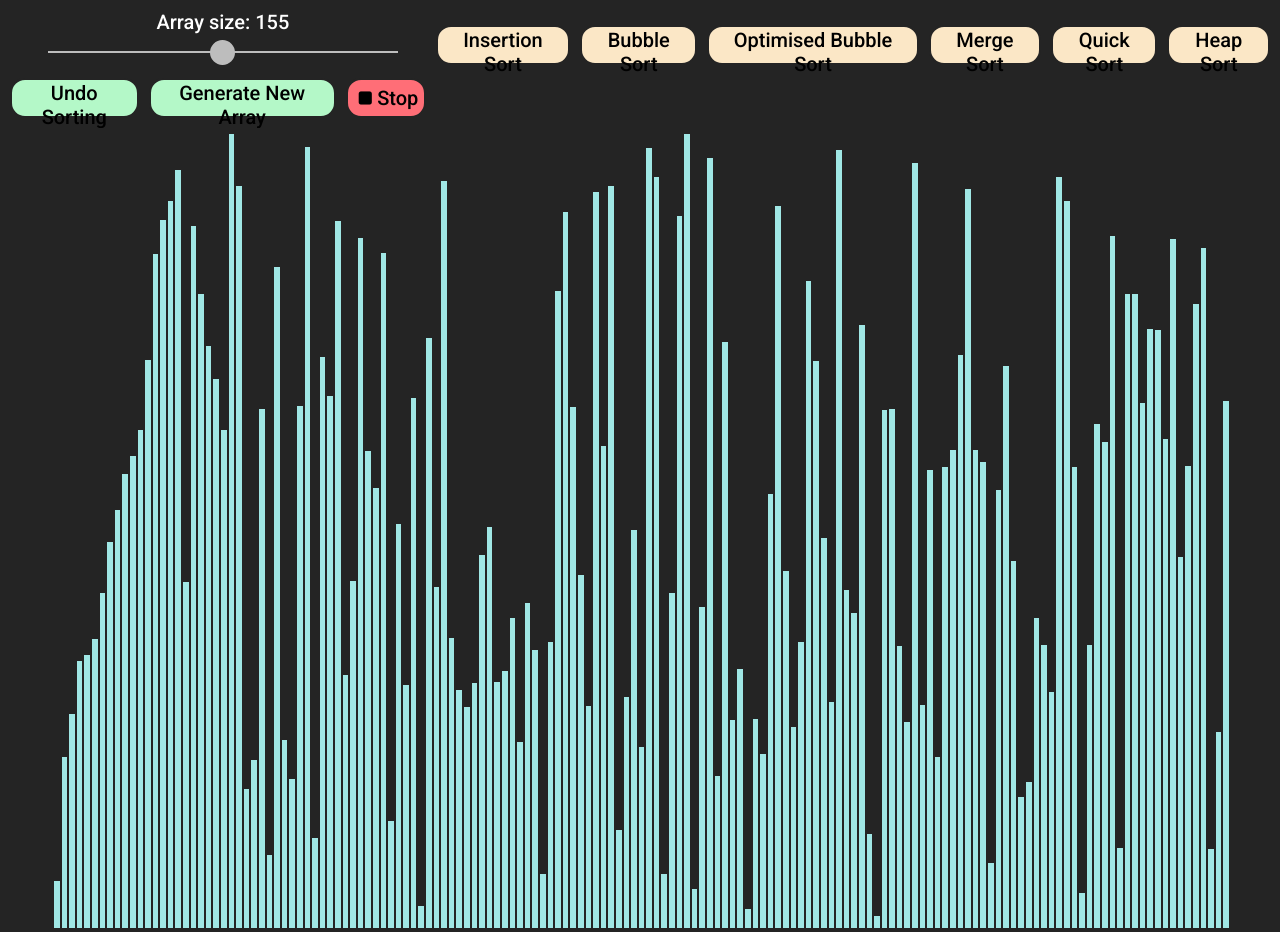
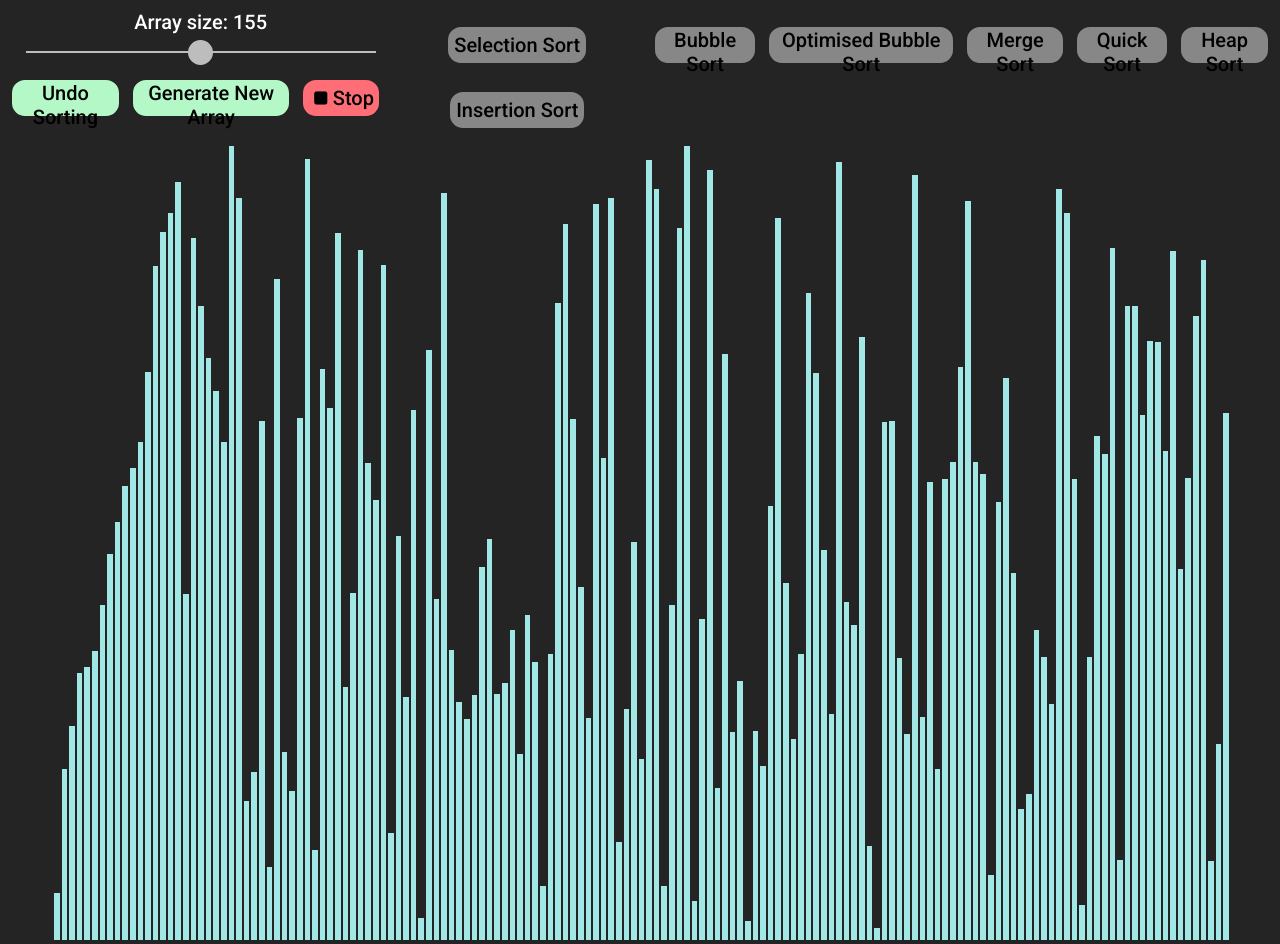
Before and after one commit to dinz0014/sorting-visualiser, a React (Create React App) app: page / in a window 1280 px wide. Both pictures are taken after a click on the button "Insertion Sort". Built offline with nearby package versions, Linux system fonts and the light colour scheme.

Commit message:
Updated the code to use isSorting from state to enable/disable buttons

```diff
--- a/src/SortingVisualiser/SortingVisualiser.tsx
+++ b/src/SortingVisualiser/SortingVisualiser.tsx
@@ -36,7 +36,8 @@ export default class SortingVisualiser extends React.Component<SortVizProps, Sor
         this.state = {
             currArray: [],
             barColours: [],
-            size: Math.floor((props.maxSize + props.minSize) / 2)
+            size: Math.floor((props.maxSize + props.minSize) / 2),
+            isSorting: false
         };
     }
 
@@ -100,8 +101,7 @@ export default class SortingVisualiser extends React.Component<SortVizProps, Sor
 
     // Process the animations in an array of animations
     processAnimations(): void {
-        this.stopAnimations();
-
+        this.currAnimIndex = 0;
         this.animationIntervalID = setInterval(() => {
             this.animate();
         }, this.getAnimationDelay());
@@ -112,7 +112,6 @@ export default class SortingVisualiser extends React.Component<SortVizProps, Sor
         if (this.currAnimIndex === this.animationArray.length) {
             this.stopAnimations();
             this.animationArray = [];
-            this.currAnimIndex = 0;
             return;
         }
 
@@ -159,68 +158,45 @@ export default class SortingVisualiser extends React.Component<SortVizProps, Sor
         this.revertBarColours();
         if (this.animationIntervalID !== undefined) {
             clearInterval(this.animationIntervalID);
-            this.revertBarColours();
+            this.setState({ isSorting: false });
         }
     }
 
-    // Visualises the execution of selection sort
-    visualiseSelectionSort(): void {
-        this.animationArray = getSelectionSortAnimations([...this.state.currArray]);
+    // Visualises the sorting with the help of a type that is passed in as a string
+    visualiseSort(sortType: string): void {
+        this.setState({ isSorting: true });
+
+        switch (sortType) {
+            case 'select':
+                this.animationArray = getSelectionSortAnimations([...this.state.currArray]);
+                break;
+            case 'insert':
+                this.animationArray = getInsertionSortAnimations([...this.state.currArray]);
+                break;
+            case 'bubble':
+                this.animationArray = getBubbleSortAnimations([...this.state.currArray]);
+                break;
+            case 'opt_bubble':
+                this.animationArray = getOptimisedBubbleSortAnimations([...this.state.currArray]);
+                break;
+            case 'merge':
+                this.animationArray = getIterativeMergeSortAnimations([...this.state.currArray]);
+                break;
+            case 'quick':
+                this.animationArray = getQuickSortAnimations([...this.state.currArray]);
+                break;
+            case 'heap':
+                this.animationArray = getHeapSortAnimations([...this.state.currArray]);
+                break;
+        }
+
         this.processAnimations();
-    }
-
-    // Visualises the execution of insertion sort
-    visualiseInsertionSort(): void {
-        this.animationArray = getInsertionSortAnimations([...this.state.currArray]);
-        this.processAnimations();
-    }
-
-    // Visualises the execution of bubble sort
-    visualiseBubbleSort(): void {
-        this.animationArray = getBubbleSortAnimations([...this.state.currArray]);
-        this.processAnimations();
-    }
-
-    // Visualises the execution of optimised bubble sort
-    visualiseOptimisedBubbleSort(): void {
-        this.animationArray = getOptimisedBubbleSortAnimations([...this.state.currArray]);
-        this.processAnimations();
-    }
-
-    // Visualises the execution of merge sort
-    visualiseIterativeMergeSort(): void {
-        this.animationArray = getIterativeMergeSortAnimations([...this.state.currArray]);
-        this.processAnimations();
-    }
-
-    // Visualises the execution of quick sort
-    visualiseQuickSort(): void {
-        this.animationArray = getQuickSortAnimations([...this.state.currArray]);
-        this.processAnimations();
-    }
-
-    // Visualises the execution of heap sort
-    visualiseHeapSort(): void {
-        this.animationArray = getHeapSortAnimations([...this.state.currArray]);
-        this.processAnimations();
-    }
-
-    // Change array size and regenerate array upon slider change
-    sizeSliderChangeHandler(event: any): void {
-        this.setState(
-            {
-                size: event.target.value
-            },
-            () => {
-                this.generateArray();
-            }
-        );
     }
 
     // Renders the component to be viewed
     render(): React.ReactNode {
         // Calculates margins and bar width
-        const { currArray, barColours, size } = this.state;
+        const { currArray, barColours, size, isSorting } = this.state;
         const width = window.innerWidth;
         const barWidth = (width * 0.8) / size - 1;
 
@@ -241,6 +217,7 @@ export default class SortingVisualiser extends React.Component<SortVizProps, Sor
                                 max={`${this.props.maxSize}`}
                                 defaultValue={`${this.state.size}`}
                                 id="sizeSlider"
+                                disabled={isSorting}
                                 onChange={(event) => {
                                     this.sizeSliderChangeHandler(event);
                                 }}></input>
@@ -260,9 +237,9 @@ export default class SortingVisualiser extends React.Component<SortVizProps, Sor
                                 }}>
                                 Generate New Array
                             </button>
-
                             <button
                                 className="array-button"
+                                disabled={!isSorting}
                                 onClick={() => {
                                     this.stopAnimations();
                                 }}
@@ -276,8 +253,17 @@ export default class SortingVisualiser extends React.Component<SortVizProps, Sor
                         <div>
                             <button
                                 className="sorting-button"
+                                disabled={isSorting}
                                 onClick={() => {
-                                    this.visualiseInsertionSort();
+                                    this.visualiseSort('select');
+                                }}>
+                                Selection Sort
+                            </button>
+                            <button
+                                className="sorting-button"
+                                disabled={isSorting}
+                                onClick={() => {
+                                    this.visualiseSort('insert');
                                 }}>
                                 Insertion Sort
                             </button>
@@ -285,8 +271,9 @@ export default class SortingVisualiser extends React.Component<SortVizProps, Sor
                         <div>
                             <button
                                 className="sorting-button"
+                                disabled={isSorting}
                                 onClick={() => {
-                                    this.visualiseBubbleSort();
+                                    this.visualiseSort('bubble');
                                 }}>
                                 Bubble Sort
                             </button>
@@ -294,8 +281,9 @@ export default class SortingVisualiser extends React.Component<SortVizProps, Sor
                         <div>
                             <button
                                 className="sorting-button"
+                                disabled={isSorting}
                                 onClick={() => {
-                                    this.visualiseOptimisedBubbleSort();
+                                    this.visualiseSort('opt_bubble');
                                 }}>
                                 Optimised Bubble Sort
                             </button>
@@ -303,8 +291,9 @@ export default class SortingVisualiser extends React.Component<SortVizProps, Sor
                         <div>
                             <button
                                 className="sorting-button"
+                                disabled={isSorting}
                                 onClick={() => {
-                                    this.visualiseIterativeMergeSort();
+                                    this.visualiseSort('merge');
                                 }}>
                                 Merge Sort
                             </button>
@@ -312,8 +301,9 @@ export default class SortingVisualiser extends React.Component<SortVizProps, Sor
                         <div>
                             <button
                                 className="sorting-button"
+                                disabled={isSorting}
                                 onClick={() => {
-                                    this.visualiseQuickSort();
+                                    this.visualiseSort('quick');
                                 }}>
                                 Quick Sort
                             </button>
@@ -321,8 +311,9 @@ export default class SortingVisualiser extends React.Component<SortVizProps, Sor
                         <div>
                             <button
                                 className="sorting-button"
+                                disabled={isSorting}
                                 onClick={() => {
-                                    this.visualiseHeapSort();
+                                    this.visualiseSort('heap');
                                 }}>
                                 Heap Sort
                             </button>
```
